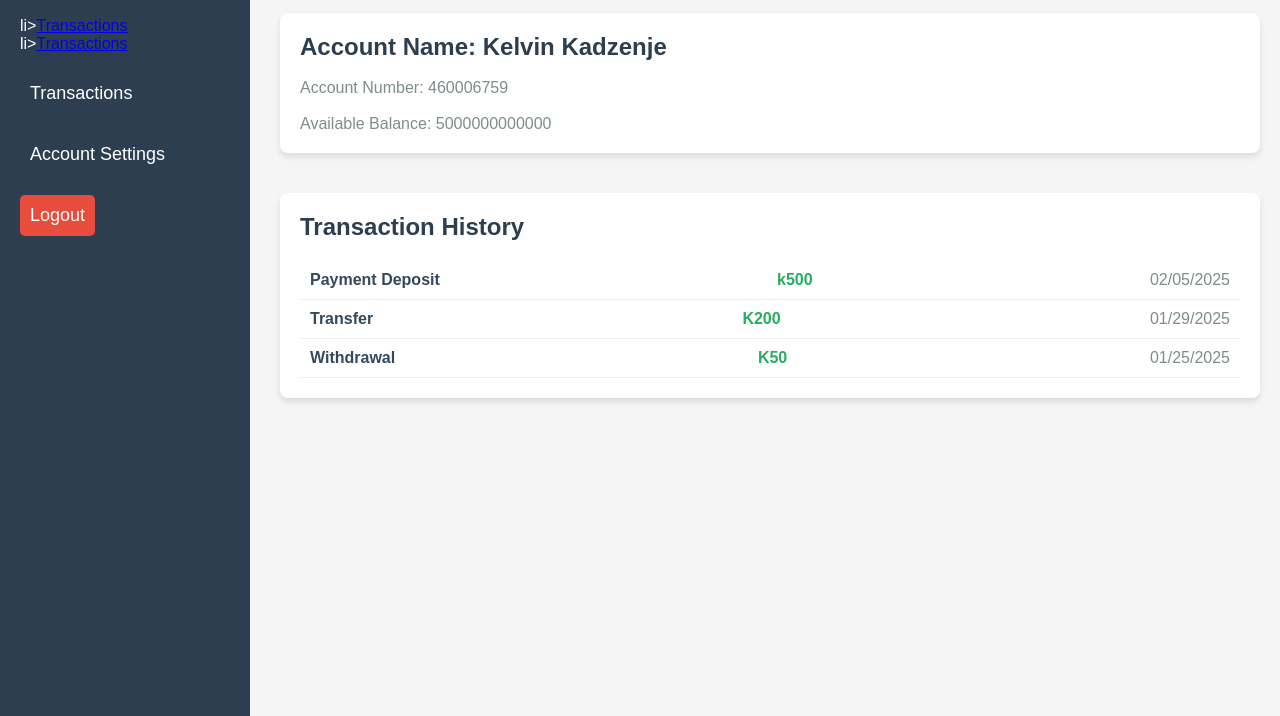
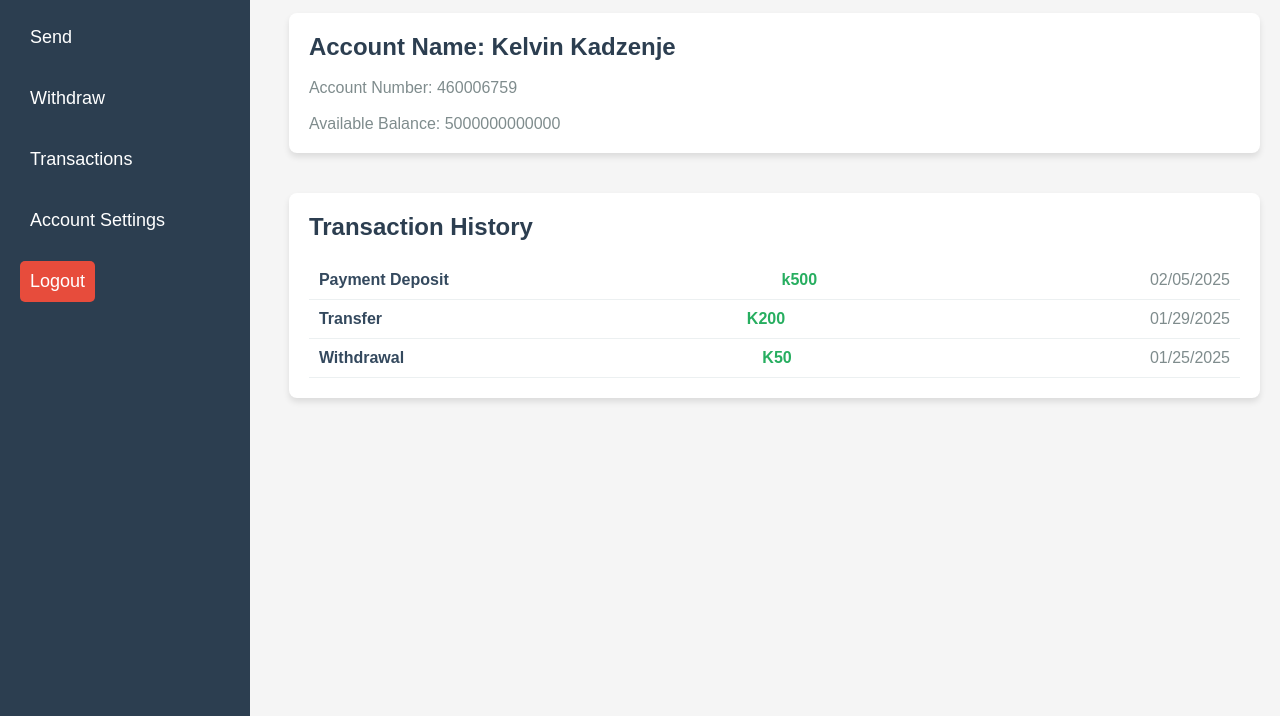
Before and after one commit to KelvinNet6/ProWallet, a plain HTML site: page index.html in a window 1280 px wide. Shown: the part 84-800 px from the top of the page. Drawn offline with Linux system fonts and the light colour scheme.

Commit message:
Update index.html

```diff
--- a/index.html
+++ b/index.html
@@ -1,4 +1,4 @@
-<!DOCTYPE html>
+d<!DOCTYPE html>
 <html lang="en">
 <head>
     <meta charset="UTF-8">
@@ -10,8 +10,8 @@
     <div class="sidebar">
         <ul>
             <li><a href="/home">Home</a></li>
-            li><a href="/Send">Transactions</a></li>
-            li><a href="/Withdraw">Transactions</a></li>
+            <li><a href="/Send">Send</a></li>
+            <li><a href="/Withdraw">Withdraw</a></li>
             <li><a href="/Transactions">Transactions</a></li>
             <li><a href="/Account-Settings">Account Settings</a></li>
             <li><button id="logout-btn">Logout</button></li>
```
